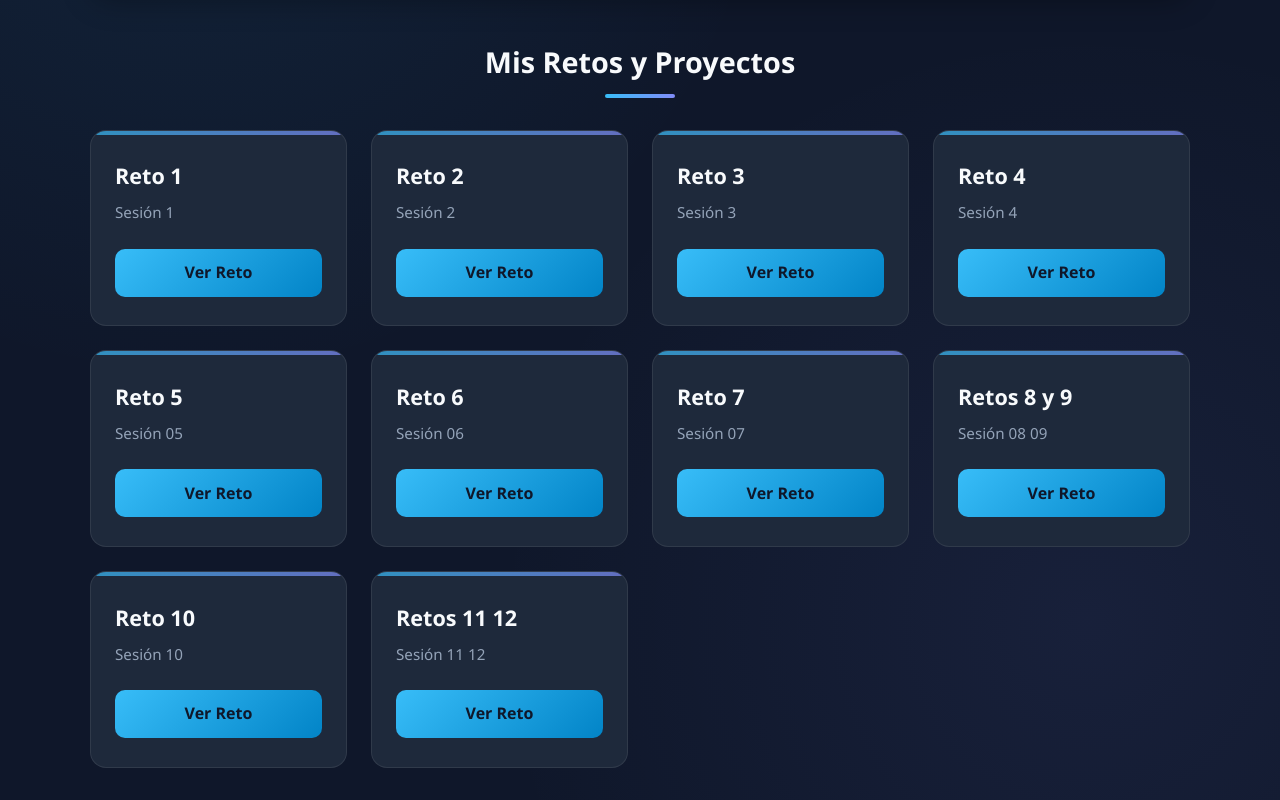
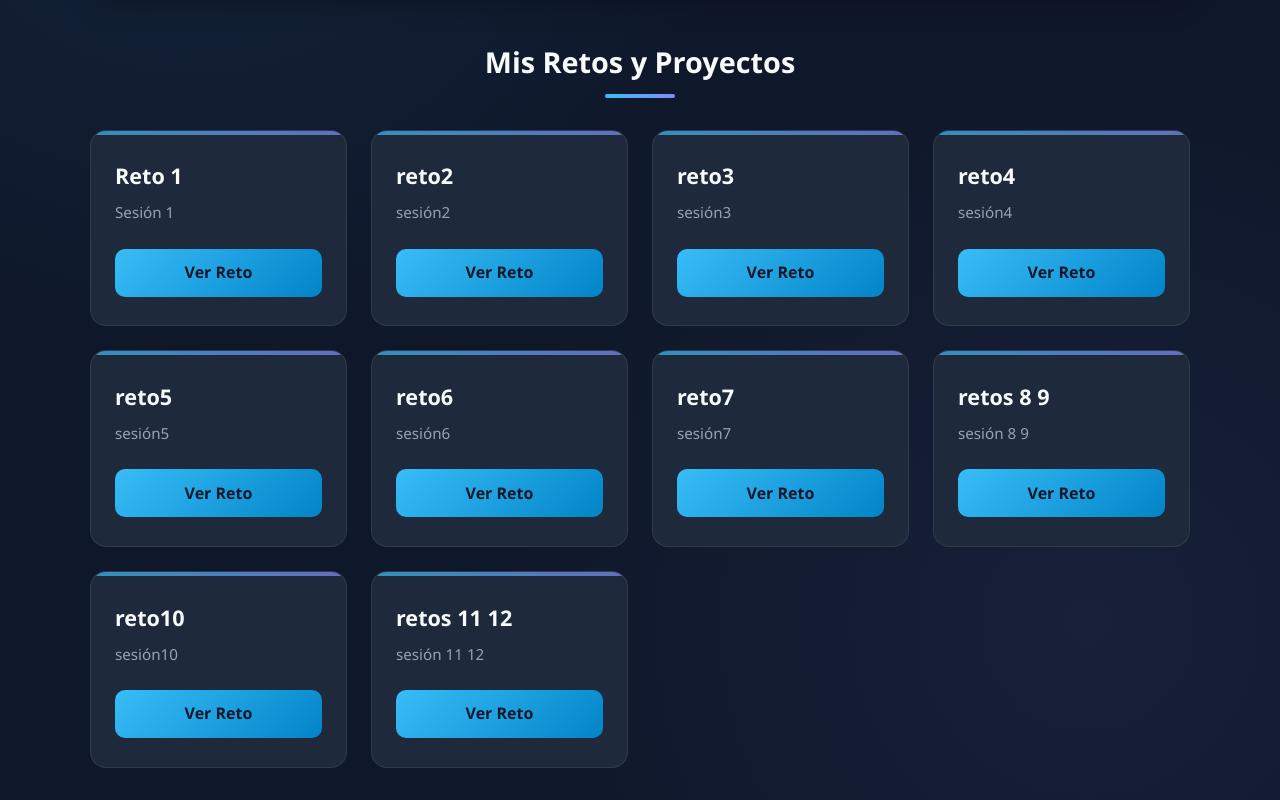
Before and after one commit to dp4334985-blip/web-adso-DanielPerez, a plain HTML site: page index.html in a window 1280 px wide. Shown: the part 385-1185 px from the top of the page. Drawn offline with Linux system fonts and the light colour scheme.

Commit message:
Update index.html

```diff
--- a/index.html
+++ b/index.html
@@ -29,65 +29,65 @@
 
                 <!-- Tarjeta Reto 2 -->
                 <div class="challenge-card">
-                    <h3>Reto 2</h3>
-                    <p>Sesión 2</p>
-                    <a href="Sesion 02/Reto/index.html" class="btn-link">Ver Reto</a>
+                    <h3>reto2</h3>
+                    <p>sesión2</p>
+                    <a href="sesion2/Reto/index.html" class="btn-link">Ver Reto</a>
                 </div>
 
                 <!-- Tarjeta Reto 3 -->
                 <div class="challenge-card">
-                    <h3>Reto 3</h3>
-                    <p>Sesión 3</p>
-                    <a href="Sesion 03/Reto/index.html" class="btn-link">Ver Reto</a>
+                    <h3>reto3</h3>
+                    <p>sesión3</p>
+                    <a href="sesion3/Reto/index.html" class="btn-link">Ver Reto</a>
                 </div>
 
                 <!-- Tarjeta Reto 4 -->
                 <div class="challenge-card">
-                    <h3>Reto 4</h3>
-                    <p>Sesión 4</p>
-                    <a href="Sesion 04/Reto/index.html" class="btn-link">Ver Reto</a>
+                    <h3>reto4</h3>
+                    <p>sesión4</p>
+                    <a href="sesion4/Reto/index.html" class="btn-link">Ver Reto</a>
                 </div>
 
                 <!-- Tarjeta Reto 5 -->
                 <div class="challenge-card">
-                    <h3>Reto 5</h3>
-                    <p>Sesión 05</p>
-                    <a href="Sesion 05/Reto/index.html" class="btn-link">Ver Reto</a>
+                    <h3>reto5</h3>
+                    <p>sesión5</p>
+                    <a href="sesion5/Reto/index.html" class="btn-link">Ver Reto</a>
                 </div>
 
                 <!-- Tarjeta Reto 6 -->
                 <div class="challenge-card">
-                    <h3>Reto 6</h3>
-                    <p>Sesión 06</p>
-                    <a href="Sesion 06/Reto/index.html" class="btn-link">Ver Reto</a>
+                    <h3>reto6</h3>
+                    <p>sesión6</p>
+                    <a href="sesion6/Reto/index.html" class="btn-link">Ver Reto</a>
                 </div>
 
                 <!-- Tarjeta Reto 7 -->
                 <div class="challenge-card">
-                    <h3>Reto 7</h3>
-                    <p>Sesión 07</p>
-                    <a href="Sesion 07/Reto/index.html" class="btn-link">Ver Reto</a>
+                    <h3>reto7</h3>
+                    <p>sesión7</p>
+                    <a href="sesion7/Reto/index.html" class="btn-link">Ver Reto</a>
                 </div>
 
                 <!-- Tarjeta Sesión 8 y 9 -->
                 <div class="challenge-card">
-                    <h3>Retos 8 y 9</h3>
-                    <p>Sesión 08 09</p>
-                    <a href="Sesion 08 09/Reto/index.html" class="btn-link">Ver Reto</a>
+                    <h3>retos 8 9</h3>
+                    <p>sesión 8 9</p>
+                    <a href="sesion 8 9/Reto/index.html" class="btn-link">Ver Reto</a>
                 </div>
 
                 <!-- Tarjeta Sesión 10 -->
                 <div class="challenge-card">
-                    <h3>Reto 10</h3>
-                    <p>Sesión 10</p>
-                    <a href="Sesion 10/Reto/index.html" class="btn-link">Ver Reto</a>
+                    <h3>reto10</h3>
+                    <p>sesión10</p>
+                    <a href="sesion10/Reto/index.html" class="btn-link">Ver Reto</a>
                 </div>
 
                 <!-- Tarjeta Sesión 11 y 12 -->
                 <div class="challenge-card">
-                    <h3>Retos 11 12</h3>
-                    <p>Sesión 11 12</p>
-                    <a href="Sesion 11 12/Reto/index.html" class="btn-link">Ver Reto</a>
+                    <h3>retos 11 12</h3>
+                    <p>sesión 11 12</p>
+                    <a href="sesion 11 12/Reto/index.html" class="btn-link">Ver Reto</a>
                 </div>
             </div>
         </section>
```
